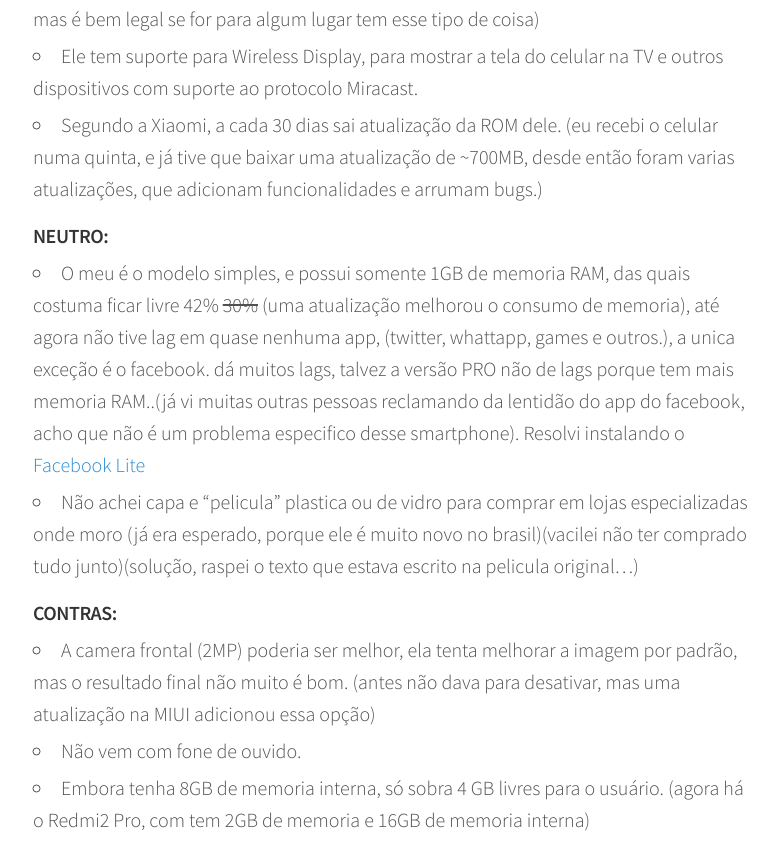
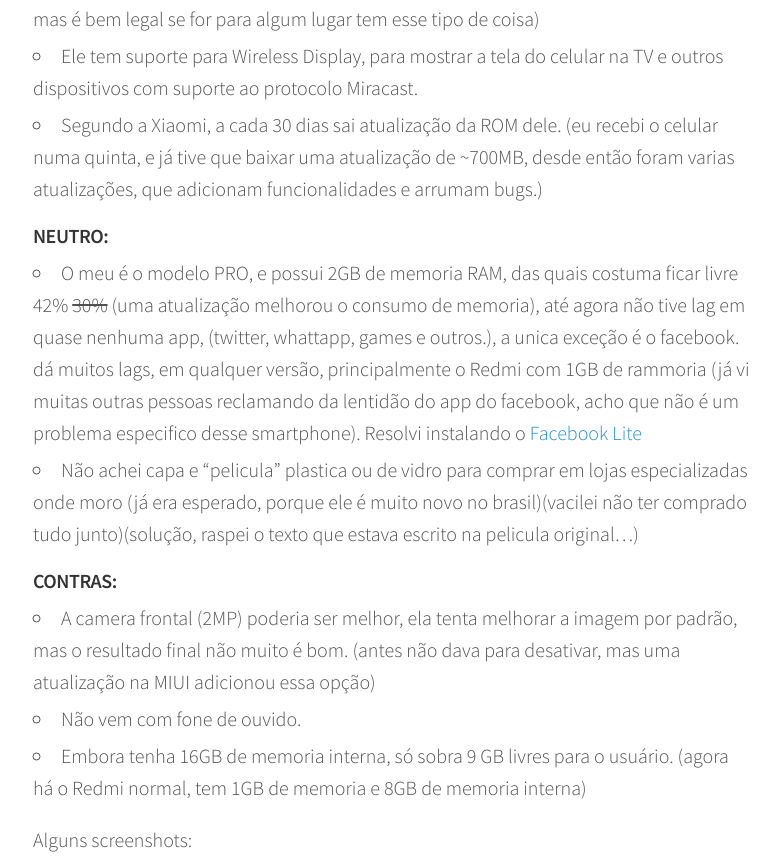
Before and after one commit to indrajithbandara/debug-blog, a Jekyll site: the page built from _posts/2016-05-08-redmi2.md, in a window 1280 px wide and 1400 px high, scrolled down 1899 px. Shown: the top 856 px of the window, without its empty margins (247-1026 px from the left). Built offline with Jekyll 4.4.1, drawn with Linux system fonts in a browser that asks for light colours; comment, search, counter and statistics services are not loaded; grey boxes are pictures that could not be loaded.

Commit message:
Subindo segunda imagem

```diff
--- a/_posts/2016-05-08-redmi2.md
+++ b/_posts/2016-05-08-redmi2.md
@@ -38,16 +38,20 @@
 
 
 ##### NEUTRO:
-* O meu é o modelo simples, e possui somente 1GB de memoria RAM, das quais costuma ficar livre 42% ~~30%~~ (uma atualização melhorou o consumo de memoria), até agora não tive lag em quase nenhuma app, (twitter, whattapp, games e outros.), a unica exceção é o facebook. dá muitos lags, talvez a versão PRO não de lags porque tem mais memoria RAM..(já vi muitas outras pessoas reclamando da lentidão do app do facebook, acho que não é um problema especifico desse smartphone). Resolvi instalando o [Facebook Lite ](https://play.google.com/store/apps/details?id=com.facebook.lite)
+* O meu é o modelo PRO, e possui 2GB de memoria RAM, das quais costuma ficar livre 42% ~~30%~~ (uma atualização melhorou o consumo de memoria), até agora não tive lag em quase nenhuma app, (twitter, whattapp, games e outros.), a unica exceção é o facebook. dá muitos lags, em qualquer versão, principalmente o Redmi com 1GB de rammoria
+(já vi muitas outras pessoas reclamando da lentidão do app do facebook, acho que não é um problema especifico desse smartphone). Resolvi instalando o [Facebook Lite ](https://play.google.com/store/apps/details?id=com.facebook.lite)
 * Não achei capa e "pelicula" plastica ou de vidro para comprar em lojas especializadas onde moro (já era esperado, porque ele é muito novo no brasil)(vacilei não ter comprado tudo junto)(solução, raspei o texto que estava escrito na pelicula original...)
 
 
 ##### CONTRAS:
 * A camera frontal (2MP) poderia ser melhor, ela tenta melhorar a imagem por padrão, mas o resultado final não muito é bom. (antes não dava para desativar, mas uma atualização na MIUI adicionou essa opção)
 * Não vem com fone de ouvido.
-* Embora tenha 8GB de memoria interna, só sobra 4 GB livres para o usuário. (agora há o Redmi2 Pro, com tem 2GB de memoria e 16GB de memoria interna)
+* Embora tenha 16GB de memoria interna, só sobra 9 GB livres para o usuário. (agora há o Redmi normal, tem 1GB de memoria e 8GB de memoria interna)
 
 Alguns screenshots:
 
 Gerenciador de Arquivos
 ![Arquivos](https://cloud.githubusercontent.com/assets/807599/8964782/f5a5adf6-35fd-11e5-87ab-c651e5a1fc51.png)
+
+APP Segurança
+![Segurança](https://cloud.githubusercontent.com/assets/807599/8964785/f9fd4a58-35fd-11e5-8e1b-97a7759785ae.png)
```
